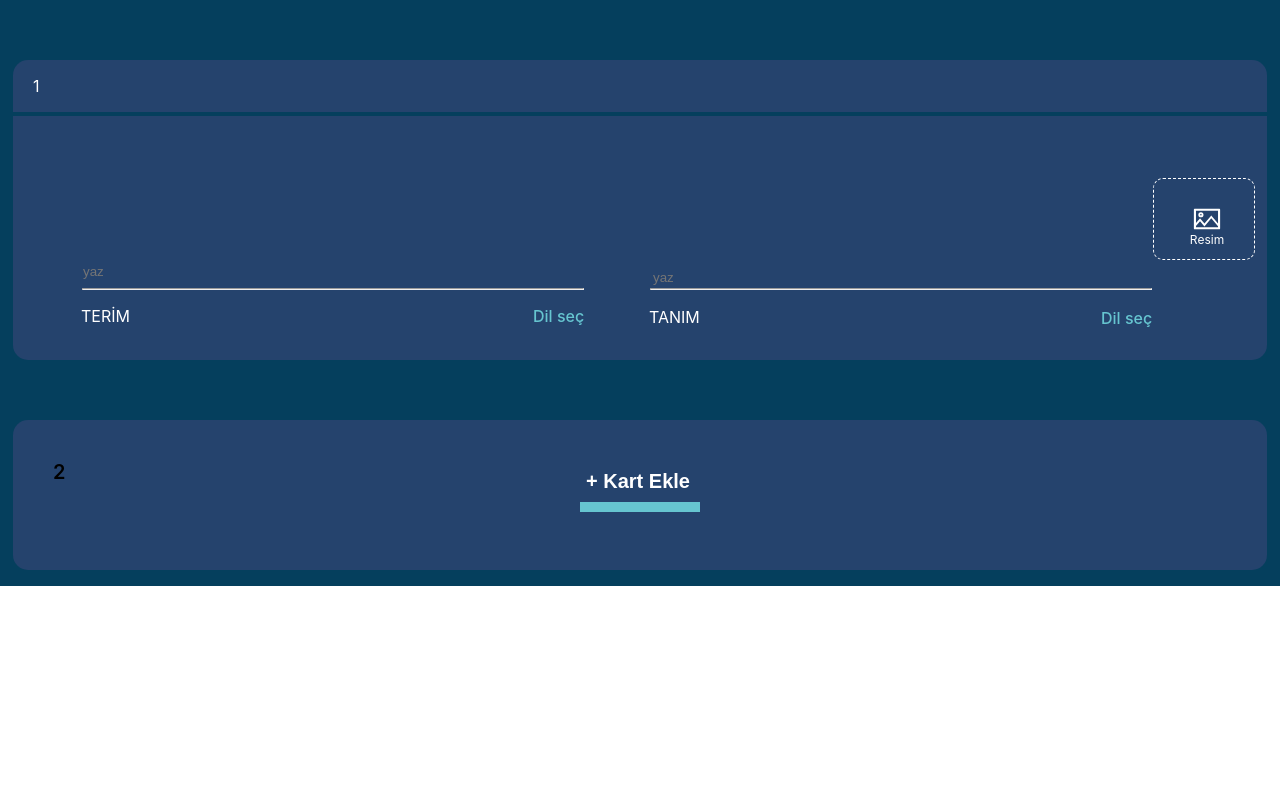
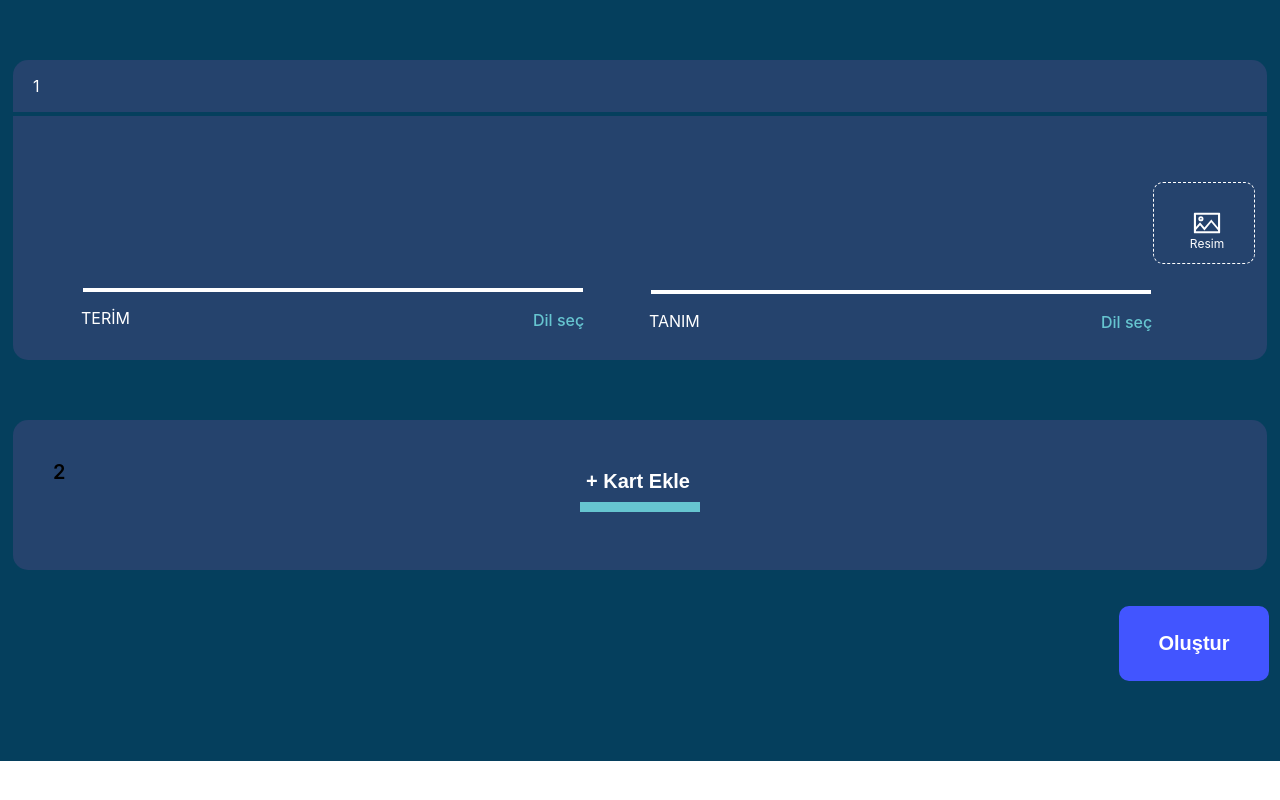
Before and after one commit to GoktugYmsk/dynamic-components-challenge, a React (Create React App) app: page / in a window 1280 px wide. Built offline with nearby package versions, Linux system fonts and the light colour scheme; no server answers.

Commit message:
The inputActive function has been updated

```diff
--- a/src/App.css
+++ b/src/App.css
@@ -29,6 +29,7 @@
   z-index: 2;
   position: relative;
   left: 525px;
+  cursor: pointer;
 }
 
 .add:hover {
@@ -66,3 +67,18 @@
 .buttonHr:hover {
   background: rgb(229, 192, 60);
 }
+.create{
+  width: 150px;
+  height: 75px;
+  background: #4255ff;
+  border-radius: 10px;
+  color: white;
+  border-style: none;
+  font-size: 20px;
+  font-weight: 600;
+  position: relative;
+  left: 554px;
+  top: 20px;
+  margin-bottom: 100px;
+  cursor: pointer;
+}
--- a/src/App.js
+++ b/src/App.js
@@ -35,6 +35,7 @@ function App() {
         setShowPopup={setShowPopup}
         showPopup={showPopup}
       />
+      <button className='create' >Oluştur</button>
     </div>
   );
 }
--- a/src/components/content/index.css
+++ b/src/components/content/index.css
@@ -16,16 +16,22 @@
 
   .lefthr {
     width: 500px;
+    height: 4px;
     position: relative;
     left: 68px;
     top: 200px;
+    border-style: none;
+    background: white;
   }
 
   .righthr {
     width: 500px;
+    height: 4px;
     position: relative;
     left: 636px;
     top: 146px;
+    border-style: none;
+    background: white;
   }
 
   .term {
@@ -123,3 +129,7 @@
     width: 30px;
     left: 20px;
   }
+
+.hrColor{
+  background: rgb(229, 192, 60);
+}
--- a/src/components/content/index.js
+++ b/src/components/content/index.js
@@ -1,23 +1,39 @@
-import React from 'react'
-
+import React, { useState } from 'react';
 import { AiOutlinePicture } from 'react-icons/ai';
-
-import './index.css'
+import './index.css';
 
 function Content({ count, openPopup }) {
+  const [inputActiveStates, setInputActiveStates] = useState(Array.from({ length: count }, () => false));
+
+  const setInputActive = (index, value) => {
+    setInputActiveStates(prevStates => {
+      const newStates = [...prevStates];
+      newStates[index] = value;
+      return newStates;
+    });
+  };
+
   return (
     <>
-            {Array.from({ length: count }, (_, i) => (
+      {Array.from({ length: count }, (_, i) => {
+        const isLeftInputActive = inputActiveStates[i * 2];
+        const isRightInputActive = inputActiveStates[i * 2 + 1];
+
+        return (
           <div className="container" key={`container-${i}`}>
             <div className="ustBar">
-                        <p className='containerNumber' >{i + 1}</p>
+              <p className="containerNumber">{i + 1}</p>
               <hr className="usthr" />
             </div>
             <div className="altBar">
-                        <input className="leftInput" placeholder="yaz" />
-                        <hr className="lefthr" />
+              <input
+                className="leftInput"
+                onClick={() => setInputActive(i * 2, true)}
+                onBlur={() => setInputActive(i * 2, false)}
+              />
+              <hr className={`lefthr ${isLeftInputActive ? 'hrColor' : ''}`} />
               <p className="term">TERİM</p>
-                        <hr className="righthr" />
+              <hr className={`righthr ${isRightInputActive ? 'hrColor' : ''}`} />
               <p className="description">TANIM</p>
               <p onClick={openPopup} className="languageLeft">
                 Dil seç
@@ -25,16 +41,21 @@ function Content({ count, openPopup }) {
               <p onClick={openPopup} className="languageRight">
                 Dil seç
               </p>
-                        <input className="rightInput" placeholder="yaz" />
-                        <div className='picturePart' >
-                            <AiOutlinePicture className='pictureIcon' />
+              <input
+                className="rightInput"
+                onClick={() => setInputActive(i * 2 + 1, true)}
+                onBlur={() => setInputActive(i * 2 + 1, false)}
+              />
+              <div className="picturePart">
+                <AiOutlinePicture className="pictureIcon" />
                 <p>Resim</p>
               </div>
             </div>
           </div>
-            ))}
+        );
+      })}
     </>
-    )
+  );
 }
 
-export default Content
+export default Content;
```
Lines whose indentation alone changed are shown as unchanged.
